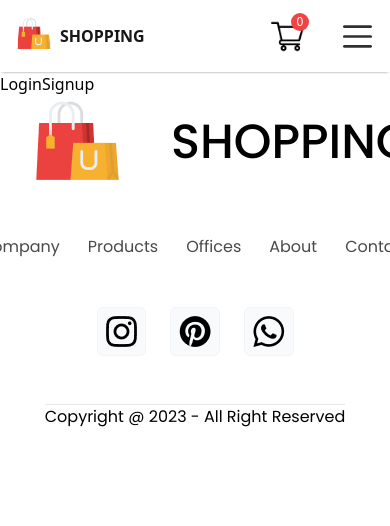
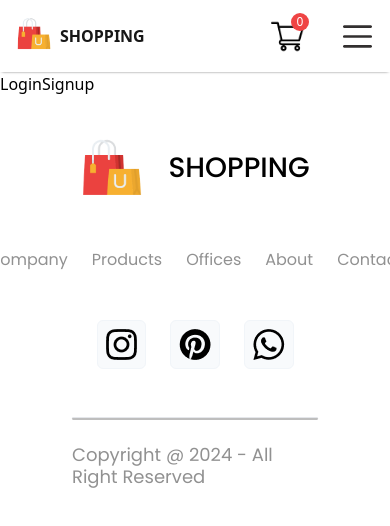
Before and after one commit to Twana9/E-Commerce-React-App, a React (Vite) app: page /login in a window 390 px wide. Shown: the top 526 px of the page. Built offline with nearby package versions, Linux system fonts and the light colour scheme; a web font is replaced by a local one.

Commit message:
responsive footer

```diff
--- a/src/Components/Footer.jsx
+++ b/src/Components/Footer.jsx
@@ -1,3 +1,4 @@
+import { Link } from "react-router-dom";
 import {
   FooterLogo,
   instagramIcon,
@@ -9,19 +10,27 @@ export function Footer() {
   return (
     <div
       className="flex flex-col justify-center items-center
-    gap-12 max-container font-poppins"
+    gap-12 max-container font-poppins p-10"
     >
-      <div className="flex items-center gap-12">
-        <img
-          src={FooterLogo}
-          alt="logo"
-          className="object-contain
-        cursor-pointer"
-        />
-        <p className="text-4xl font-medium cursor-pointer">SHOPPING</p>
+      <div className="flex items-center gap-10 max-xl:gap-6">
+        <Link to="/">
+          <img
+            src={FooterLogo}
+            alt="logo"
+            className="object-contain
+        cursor-pointer max-xl:h-16 max-xl:w-16"
+          />
+        </Link>
+        <p
+          className="text-4xl font-medium cursor-pointer
+        max-xl:text-3xl"
+        >
+          SHOPPING
+        </p>
       </div>
       <ul
-        className="flex items-center gap-7 text-[#494949]
+        className="flex items-center gap-16 text-[#919191]
+        max-xl:gap-10 max-lg:gap-8 max-md:gap-6
       "
       >
         <li className="cursor-pointer hover:text-pink-500 ">Company</li>
@@ -53,9 +62,14 @@ export function Footer() {
           <img src={whatsappIcon} alt="whatsapp" />
         </div>
       </div>
-      <div>
-        <hr />
-        <p>Copyright @ 2023 - All Right Reserved</p>
+      <div className="w-full flex flex-col items-center gap-6">
+        <hr
+          className="h-[3px] w-[90%] rounded-full bg-[#bebebe]
+        max-lg:w-full"
+        />
+        <p className="text-lg text-[#919191] ">
+          Copyright @ 2024 - All Right Reserved
+        </p>
       </div>
     </div>
   );
```
